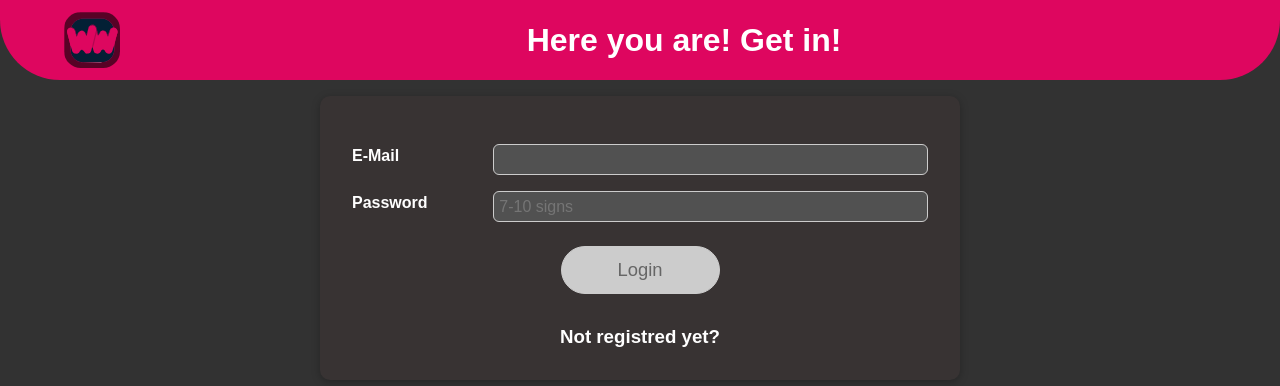
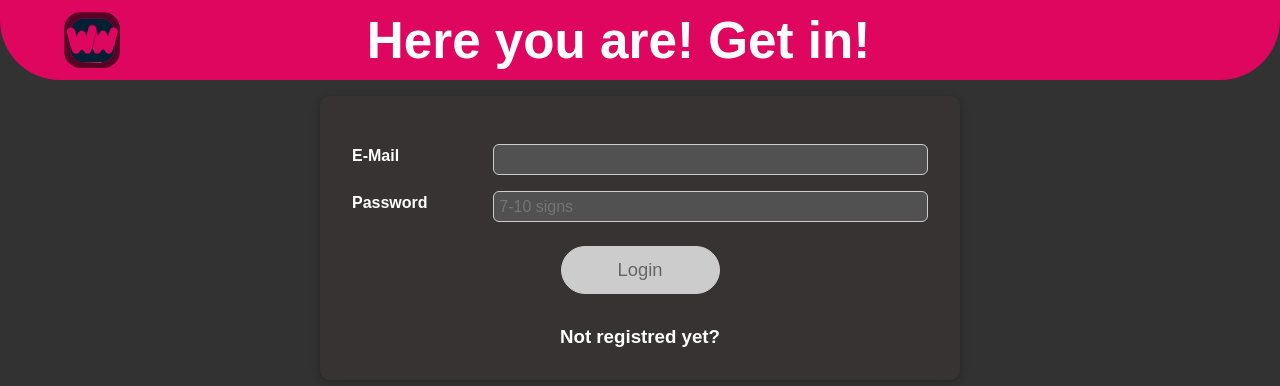
Before and after one commit to EitanBeCe/social-network, a React (Create React App) app: page / in a window 1280 px wide. Shown: the top 386 px of the page. Built offline with nearby package versions, Linux system fonts and the light colour scheme.

Commit message:
go back btn - done

```diff
--- a/src/components/Login/Login.module.css
+++ b/src/components/Login/Login.module.css
@@ -69,6 +69,8 @@
 
 .actions {
   margin-top: 1.5rem;
+  display: flex;
+  justify-content: space-around;
   text-align: center;
 }
 
--- a/src/components/Login/Login.tsx
+++ b/src/components/Login/Login.tsx
@@ -12,6 +12,8 @@ interface Props {
 }
 
 const Login: React.FC<Props> = ({ onLogin }) => {
+  // ******* States *******
+
   // Login mode - states
   const [enteredEmail, setEnteredEmail] = useState('');
   const [enteredPassword, setEnteredPassword] = useState('');
@@ -21,6 +23,8 @@ const Login: React.FC<Props> = ({ onLogin }) => {
   const [isRegistered, setIsRegistered] = useState(true);
   const [enteredPass2, setEnteredPass2] = useState('');
   const [passwordsMatch, setPasswordsMatch] = useState(true);
+
+  // ********* Login mode *********
 
   // Login mode - email validation
   const emailChangeHandler = (event: React.FormEvent<HTMLInputElement>) => {
@@ -58,7 +62,7 @@ const Login: React.FC<Props> = ({ onLogin }) => {
     onLogin(enteredEmail, enteredPassword);
   };
 
-  // ********** "Sign up mode" ************
+  // ********** Sign up mode ************
 
   // Entering Sign up mode
   const registerHandler = () => {
@@ -145,6 +149,12 @@ const Login: React.FC<Props> = ({ onLogin }) => {
         {!isRegistered && (
           <div className={classes.actions}>
             <Button
+              className={classes.btn}
+              onClick={() => setIsRegistered(true)}
+            >
+              ⬅ Go Back
+            </Button>
+            <Button
               type="submit"
               className={classes.btn}
               disabled={!formIsValid || !passwordsMatch}
--- a/src/components/MainHeader/MainHeader.module.css
+++ b/src/components/MainHeader/MainHeader.module.css
@@ -20,6 +20,8 @@
   border-radius: 30%;
 }
 
-.main-header h1 {
+.main-header h2 {
   color: white;
+  font-size: 4vw;
+  transform: translateX(-13%);
 }
--- a/src/components/MainHeader/MainHeader.tsx
+++ b/src/components/MainHeader/MainHeader.tsx
@@ -14,7 +14,7 @@ const MainHeader: React.FC<Props> = ({ onLogout, isAuthenticated }) => {
     <header className={classes['main-header']}>
       <img src={logo} alt="logo" />
 
-      <h1>Here you are! Get in!</h1>
+      <h2>Here you are! Get in!</h2>
 
       <Navigation isLoggedIn={isAuthenticated} onLogout={onLogout} />
     </header>
--- a/src/components/UI/Button/Button.tsx
+++ b/src/components/UI/Button/Button.tsx
@@ -1,10 +1,10 @@
 import classes from './Button.module.css';
 
 interface Props {
-  type: 'submit' | 'button';
+  type?: 'submit' | 'button';
   className: string;
   onClick: React.MouseEventHandler<HTMLButtonElement>;
-  disabled: boolean;
+  disabled?: boolean;
   children: React.ReactNode;
 }
 
```
Also changed, not shown: 1 other file (tests, documents, lock files or other folders).
